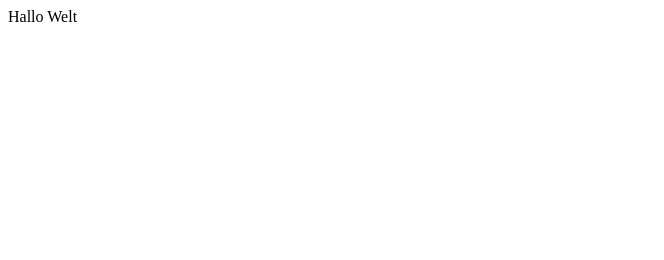
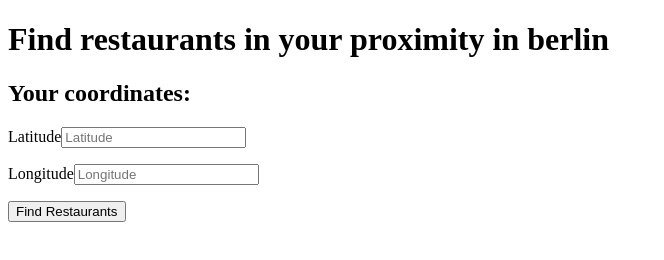
Before and after one commit to mismosmi/poi, a website: page html/index.html in a window 1280 px wide. Shown: the whole page, without its empty margins (0-664 px from the left). Drawn offline with Linux system fonts and the light colour scheme.

Commit message:
added user interface

```diff
--- a/html/index.html
+++ b/html/index.html
@@ -1,4 +1,39 @@
 <!DOCTYPE html>
 <html>
-    Hallo Welt
+    <head>
+    <script>
+        function findRestaurants() {
+            const lat = document.getElementById('lat').value;
+            const lng = document.getElementById('lng').value;
+            const latMin = parseFloat(lat) - 0.001;
+            const latMax = parseFloat(lat) + 0.001;
+            const lngMin = parseFloat(lng) - 0.001;
+            const lngMax = parseFloat(lng) + 0.001;
+            const resultDiv = document.getElementById('results');
+            fetch(window.location.href + `?by=boundingbox&latMin=${latMin}&latMax=${latMax}&lngMin=${lngMin}&lngMax=${lngMax}`)
+                .then( response => {
+                    return response.json();
+                })
+                .then( data => {
+                    let list = '';
+                    data.forEach( restaurant => {
+                        list += `<p style="margin-bottom: 2em;"><h3>${restaurant.name}</h3><h4>Address:</h4>${restaurant.address}</p>`;
+                    });
+                    resultDiv.innerHTML = list;
+                })
+                .catch( error => {
+                    resultDiv.textContent = error;
+                });
+        }
+    </script>
+    </head>
+    <body>
+        <h1>Find restaurants in your proximity in berlin</h1>
+        <h2>Your coordinates:</h2>
+        <p><label>Latitude</label><input type="text" id="lat" placeholder="Latitude" /></p>
+        <p><label>Longitude</label><input type="text" id="lng" placeholder="Longitude" /></p>
+        <p><button onclick="findRestaurants()">Find Restaurants</button></p>
+        <div id="results"></div>
+    </body>
+
 </html>
```
